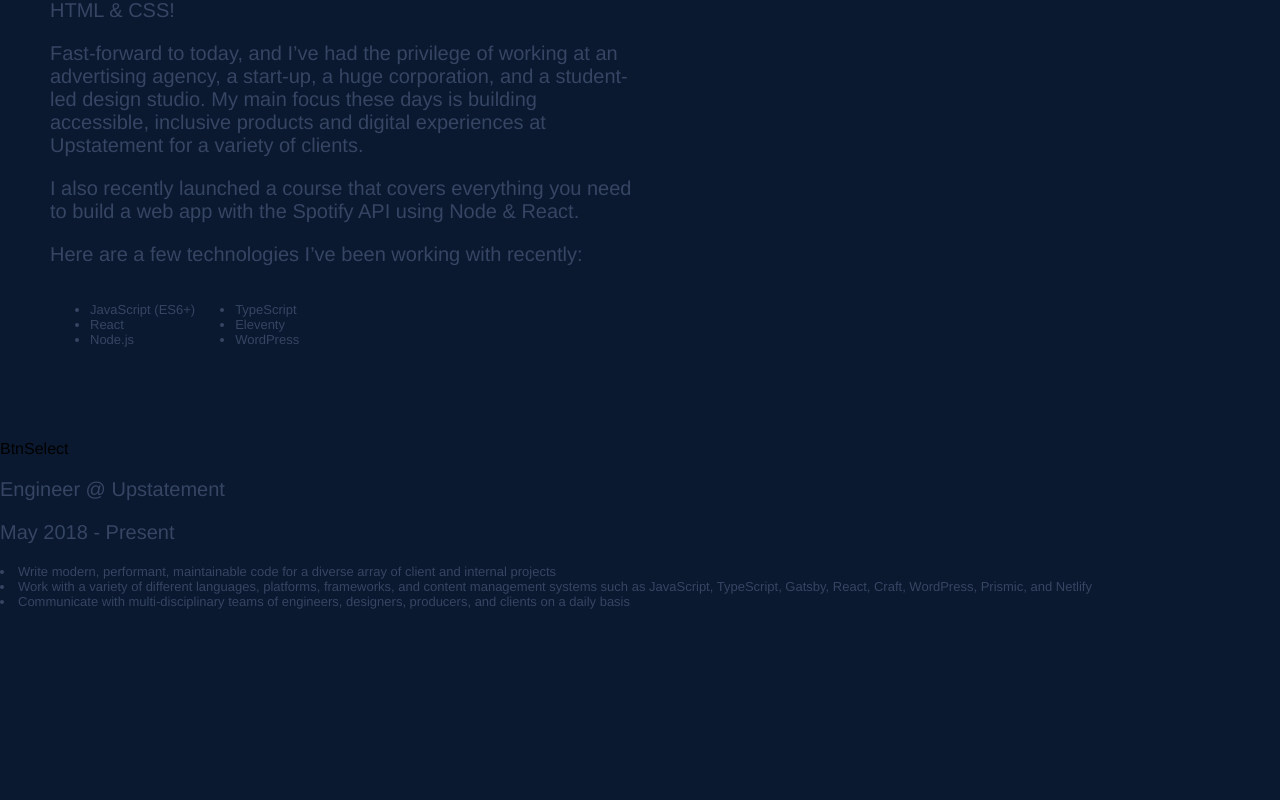
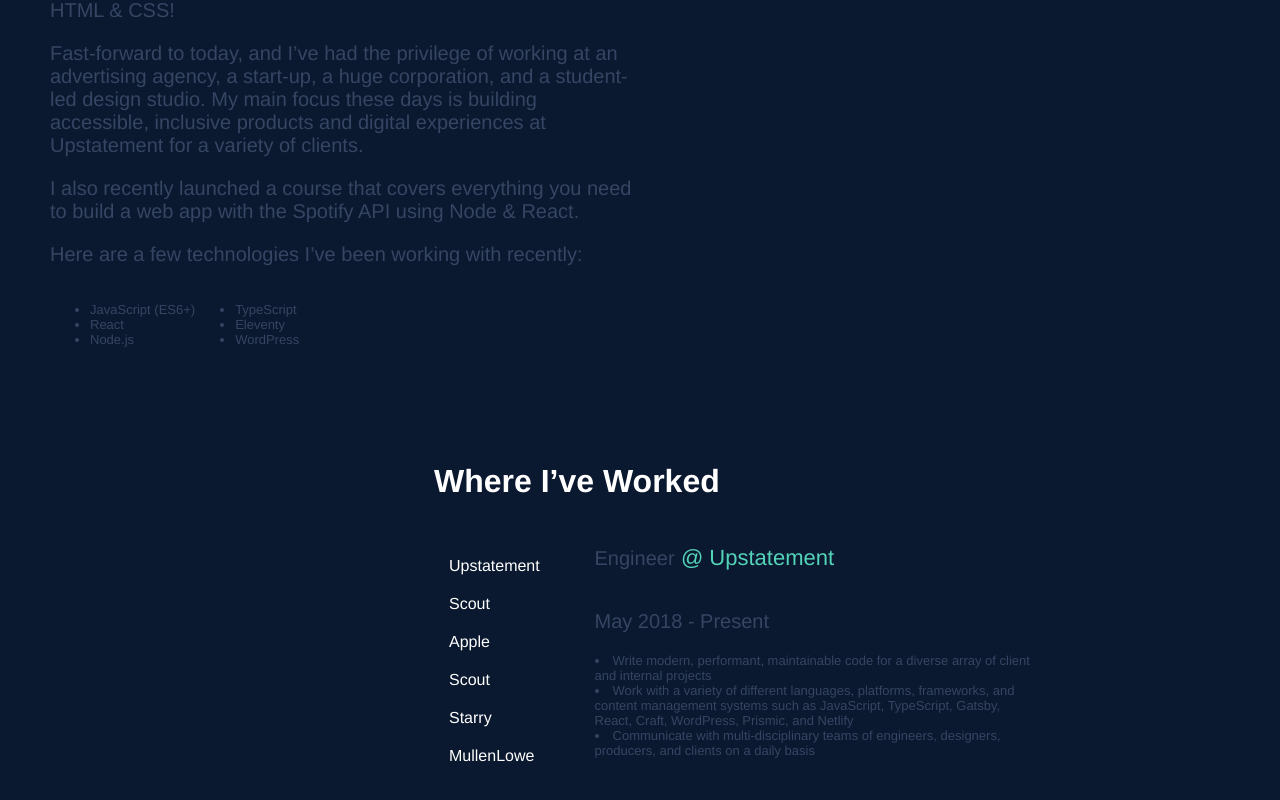
Before and after one commit to WalidBellili/styled-components, a React (Create React App) app: page / in a window 1280 px wide. Shown: the part 919-1719 px from the top of the page. Before the commit the page ends 1528 px from the top, so only its background shows below. Built offline with nearby package versions, Linux system fonts and the light colour scheme.

Commit message:
where i work without hover

```diff
--- /dev/null
+++ b/src/components/Span.js
@@ -0,0 +1,13 @@
+import styled from "styled-components"
+
+const SpanText = styled.span`
+margin: 10px;
+`
+
+const Span = (props) => {
+  return (
+    <SpanText >{props.text}</SpanText>
+  )
+}
+
+export default Span
--- a/src/components/Worked/BtnSelect.js
+++ b/src/components/Worked/BtnSelect.js
@@ -1,8 +1,25 @@
 import React from 'react'
+import styled from 'styled-components'
+import Span from '../Span'
+
+const Article = styled.article`
+display: flex;
+flex-direction: column;
+padding-top: 2%;
+margin: 5px;
+color: white;
+`
 
 const BtnSelect = () => {
   return (
-    <div>BtnSelect</div>
+    <Article>
+    <Span text="Upstatement"/>
+    <Span text="Scout"/>
+    <Span text="Apple"/>
+    <Span text="Scout"/>
+    <Span text="Starry"/>
+    <Span text="MullenLowe"/>
+    </Article>
   )
 }
 
--- a/src/components/Worked/WorkedIndex.js
+++ b/src/components/Worked/WorkedIndex.js
@@ -1,30 +1,53 @@
 import styled from "styled-components"
+import { matrix } from "../../styles/colors"
+import { mediumPlus2 } from "../../styles/fontSize"
 import H2 from "../H2"
 import Li from "../Li"
 import Paragraphe from "../Paragraphe"
+import Span from "../Span"
 import BtnSelect from "./BtnSelect"
 
+const Container = styled.main`
+margin: 50px;
+padding-left: 30%;
+`
+
 const Section = styled.section`
-
+display: flex;
+gap: 5%;
 `
 const Article= styled.article`
+width : 70%;
+
 
 `
 const Div = styled.div`
 
 `
+const SpanText = styled.span`
+color : ${matrix};
+font-size: ${mediumPlus2};
+display: flex;
+align-items: center;
+gap: 1%;
+`
+
 
 const WorkedIndex = () => {
   return (
-  <>
+  <Container>
 
-    <H2/>
+    <H2 title='Where I’ve Worked'/>
     <Section>
 
       <BtnSelect/>
         <Div>
-        <Paragraphe text="Engineer @ Upstatement"/>
+        <SpanText>
+        <Paragraphe text="Engineer"/>
+        @ Upstatement
+        </SpanText>
         <Paragraphe text="May 2018 - Present"/>
+
         <Article>
           <Li list="Write modern, performant, maintainable code for a diverse array of client and internal projects" />
           <Li list="Work with a variety of different languages, platforms, frameworks, and content management systems such as JavaScript, TypeScript, Gatsby, React, Craft, WordPress, Prismic, and Netlify" />
@@ -33,7 +56,7 @@
         </Div>
 
     </Section>
-  </>
+  </Container>
   )
 }
 
--- a/src/styles/fontSize.js
+++ b/src/styles/fontSize.js
@@ -3,4 +3,5 @@
 export const small = '16px'
 export const h2Size = '32px'
 export const medium = '20px'
+export const mediumPlus2 = '22px'
 export const extra = '77px'
```
Also changed, not shown: src/styles/colors.js (line endings or trailing spaces).
